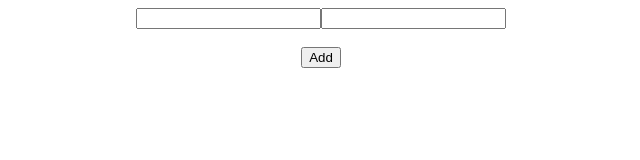
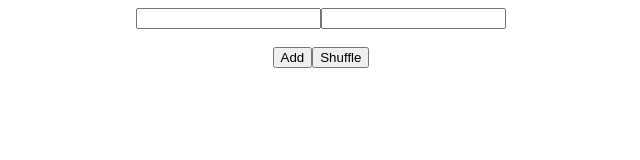
Before and after one commit to templain/react-test, a React (Create React App) app: page / in a window 1280 px wide. Shown: the top 160 px of the page, without its empty margins (319-959 px from the left). Built offline with nearby package versions, Linux system fonts and the light colour scheme.

Commit message:
Update App.js

```diff
--- a/src/App.js
+++ b/src/App.js
@@ -14,6 +14,10 @@ function App() {
     setText1("");
     setText2("");
   };
+  const onClickShuffle = () => {
+    cards.sort(() => Math.random() - 0.5);
+    setCards(cards);
+  };
   return (
     <div className="App">
       <input value={text1} onChange={onChangeText1} />
@@ -21,6 +25,7 @@ function App() {
       <br />
       <br />
       <button onClick={onClickOpen}>Add</button>
+      <button onClick={onClickShuffle}>Shuffle</button>
       {cards.map((v) => {
         return <ChildArea t1={v.text1} t2={v.text2} />;
       })}
```
